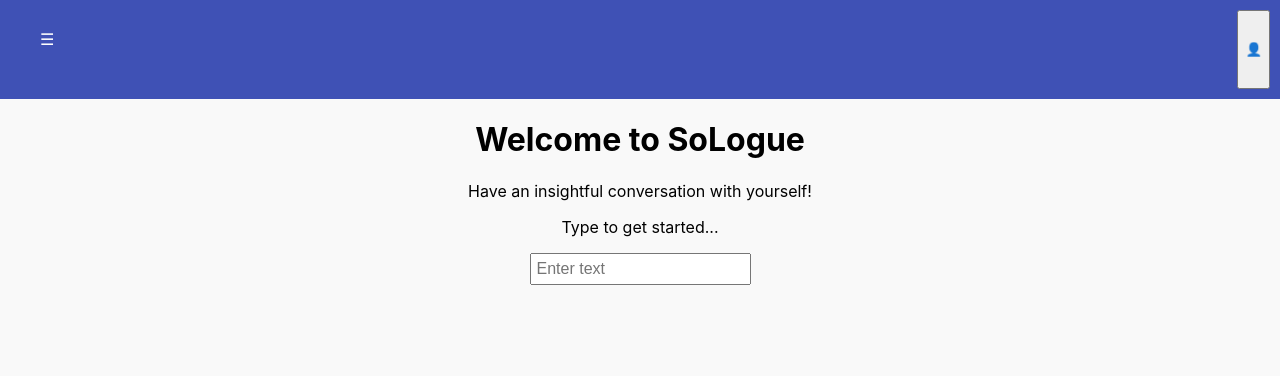
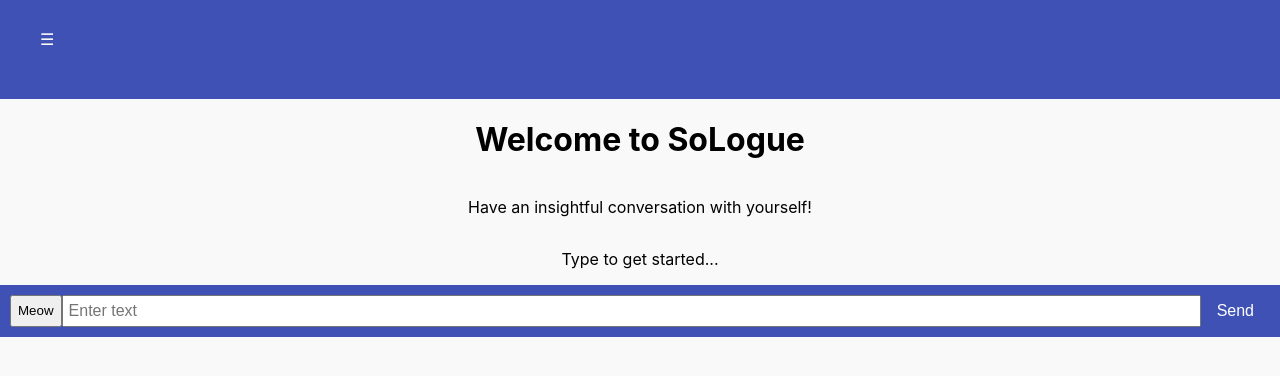
Before and after one commit to M0M0-D3V/sologue-app, a React (Create React App) app in the folder client/: page / in a window 1280 px wide. Shown: the top 376 px of the page. Built offline with nearby package versions, Linux system fonts and the light colour scheme.

Commit message:
cleanup, remove label

```diff
--- a/client/src/App.js
+++ b/client/src/App.js
@@ -13,7 +13,6 @@ const App = () => {
       <div className="chat-interface App">
         <header className="chat-header">
           <SidebarMenu />
-          <button classSName="profile-button">👤</button>
         </header>
         <Routes>
           <Route exact path="/" element={<Home />} />
--- a/client/src/components/ChatInterface.jsx
+++ b/client/src/components/ChatInterface.jsx
@@ -7,7 +7,6 @@ const ChatInterface = () => {
   const [input, setInput] = useState("");
 
   const handleSendMessage = () => {
-    // Add new message to the message array
     if (input.trim()) {
       setMessages([...messages, input]);
       setInput("");
--- a/client/src/components/Home.jsx
+++ b/client/src/components/Home.jsx
@@ -4,14 +4,15 @@ import "./ChatInterface.css";
 
 const Home = () => {
   return (
-    <div>
+    <div className="chat-interface">
       <h1>Welcome to SoLogue</h1>
       <p>Have an insightful conversation with yourself!</p>
       <p>Type to get started...</p>
-
-      <label>
+      <footer className="chat-footer">
+        <button>Meow</button>
         <input type="text" className="text-field" placeholder="Enter text" />
-      </label>
+        <button className="enter-text-button">Send</button>
+      </footer>
     </div>
   );
 };
```
